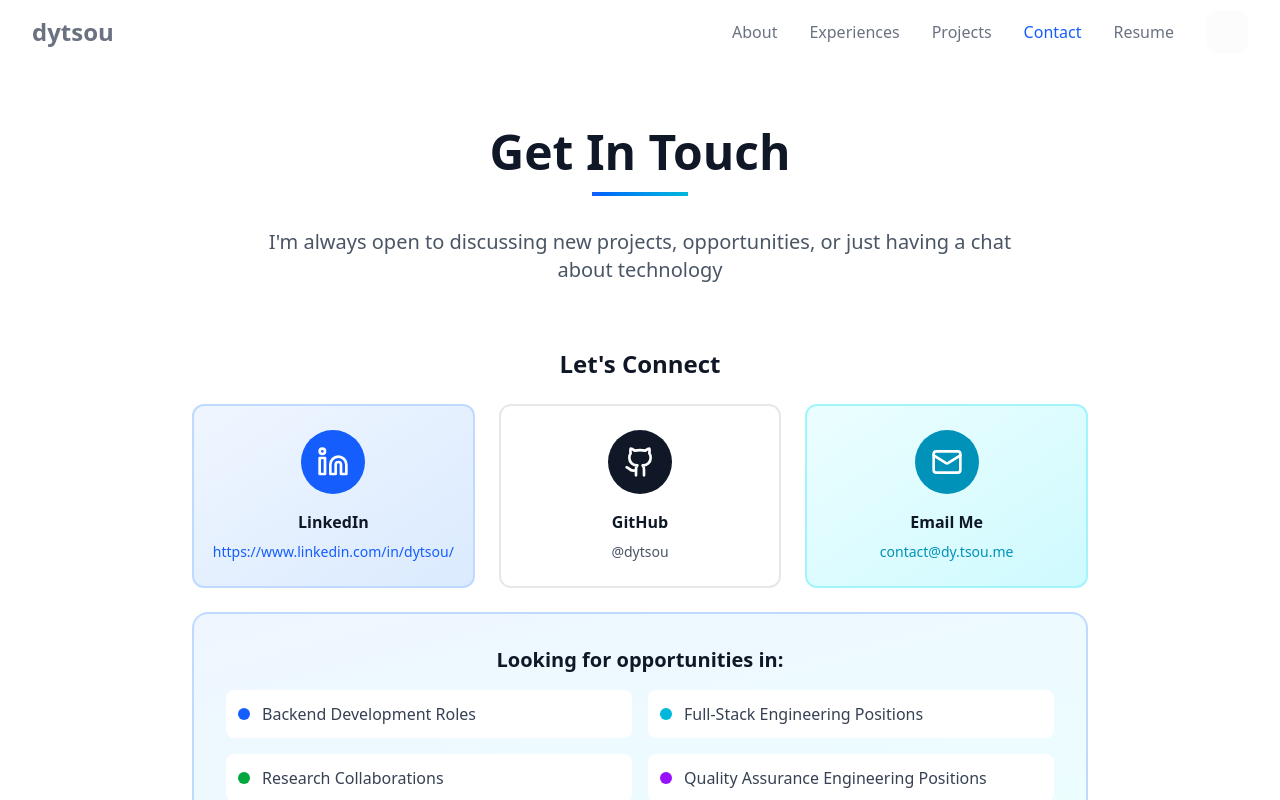
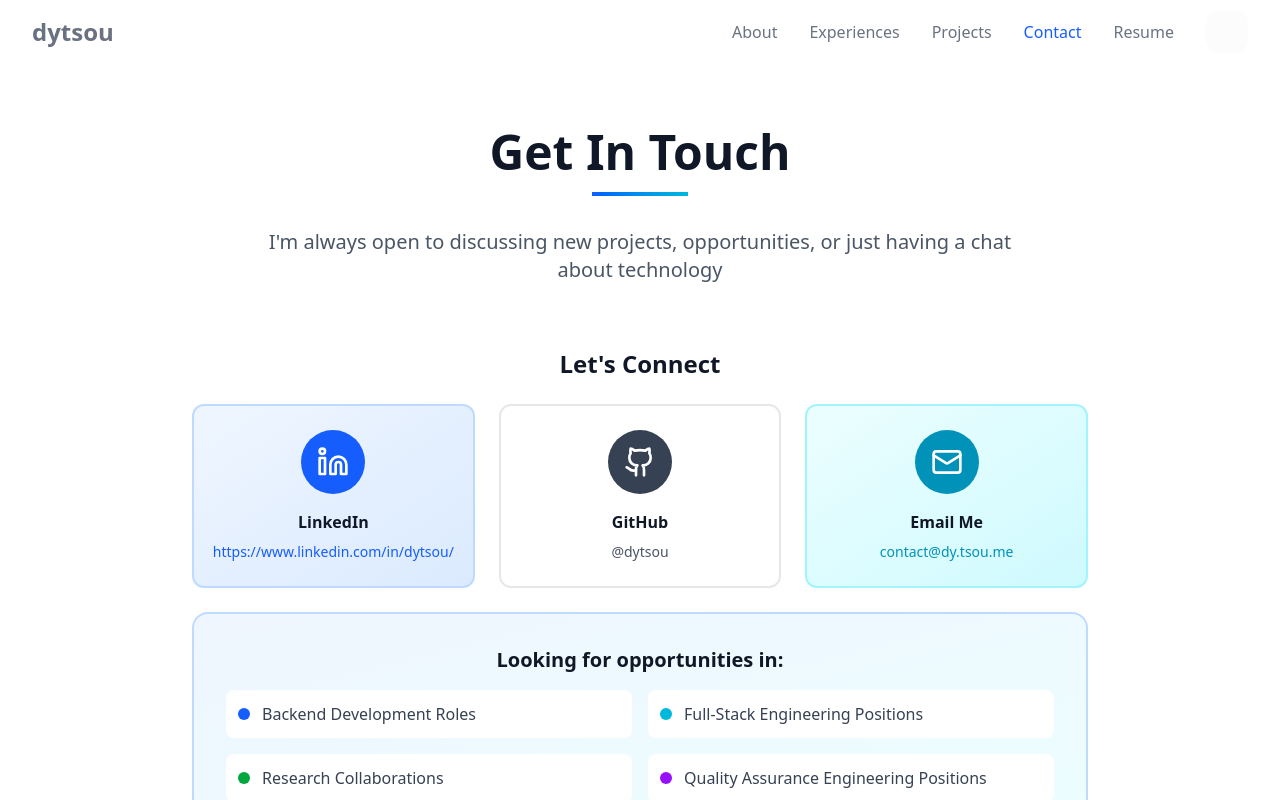
Before and after one commit to dytsou/about, a React (Vite) app: page /contact in a window 1280 px wide. Shown: the top 800 px of the page. Built offline with nearby package versions, Linux system fonts and the light colour scheme.

Commit message:
refactor: update Contact.css for improved styling consistency and layout adjustments

```diff
--- a/src/components/contact/Contact.css
+++ b/src/components/contact/Contact.css
@@ -83,7 +83,7 @@
 }
 
 .contact-card-icon-github {
-  @apply bg-gray-900;
+  @apply bg-gray-700
 }
 
 .contact-card-icon-email {
```
